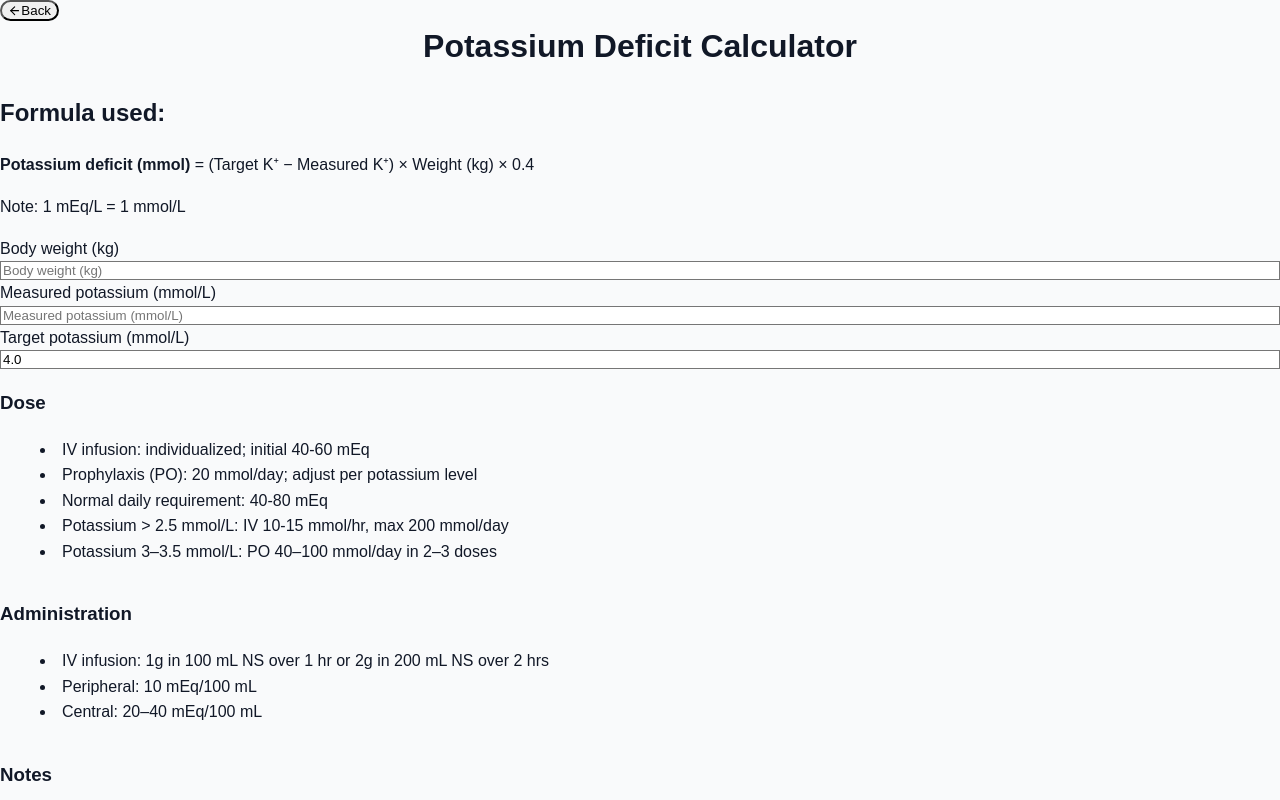
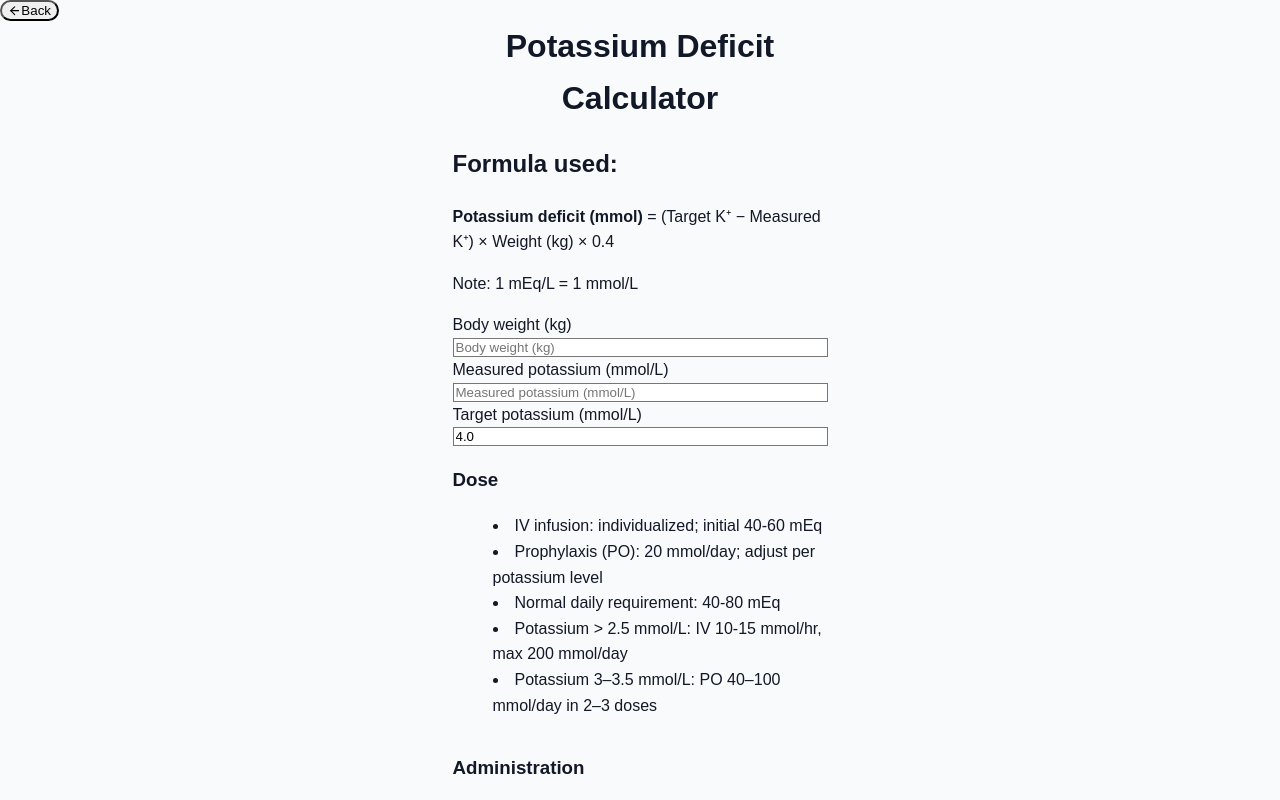
Before and after one commit to Jiahui-hub/HCTM-calculators, a Next.js app: page /calculators/potassium in a window 1280 px wide. Shown: the top 800 px of the page. Built offline with nearby package versions, Linux system fonts and the light colour scheme.

Commit message:
update pp/calculators/potassium/page.tsx

```diff
--- a/app/calculators/potassium/page.tsx
+++ b/app/calculators/potassium/page.tsx
@@ -76,7 +76,7 @@ export default function PotassiumCalculator() {
 
       {/* Main content wrapper */}
       <div className="flex-1 flex justify-center pb-16">
-        <div className="mx-8 w-full max-w-4xl bg-white rounded-[2rem] shadow-2xl p-10 md:p-12 lg:p-14 transition-all duration-300 overflow-y-auto">
+        <div className="w-[375px] mx-auto bg-white rounded-[2rem] shadow-2xl p-10 md:p-12 lg:p-14 transition-all duration-300 overflow-y-auto">
 
           {/* Lock theme to light */}
           <style jsx global>{`
```
